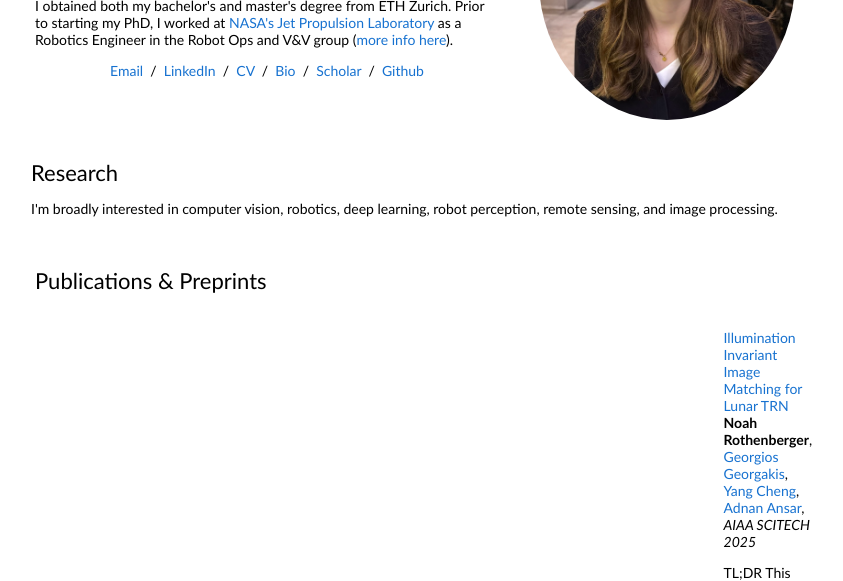
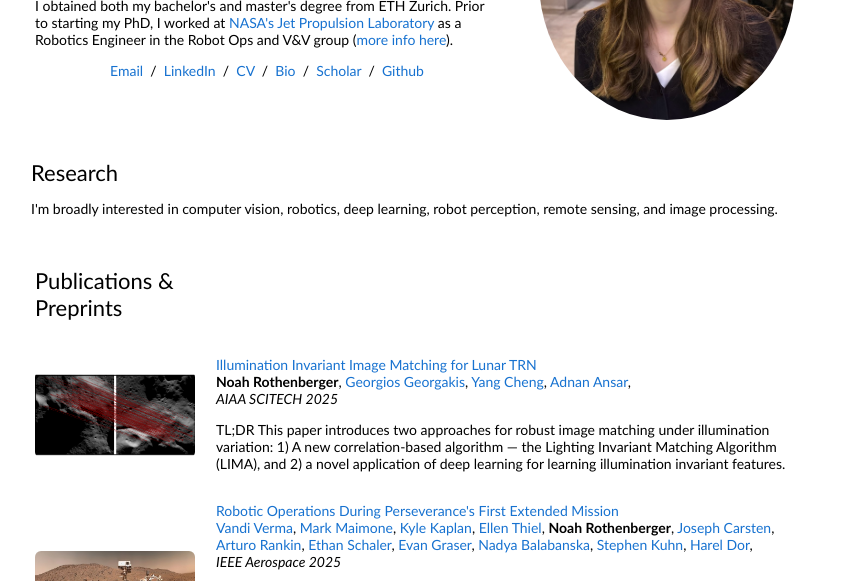
Before and after one commit to noahzegna/noahzegna.github.io, a plain HTML site: page index.html in a window 1280 px wide. Shown: the part 186-767 px from the top of the page, without its empty margins (225-1068 px from the left). Drawn offline with Linux system fonts and the light colour scheme.

Commit message:
some changes

```diff
--- a/index.html
+++ b/index.html
@@ -59,7 +59,7 @@
 						style="width:100%;border:0px;border-spacing:0px;border-collapse:separate;margin-right:auto;margin-left:auto;">
 						<tbody>
 							<tr>
-                <td style="padding:20px;width:100%;vertical-align:middle">
+                <td style="padding:20px;vertical-align:middle">
                   <h2>Publications & Preprints</h2>
                 </td>
 							</tr>
```
